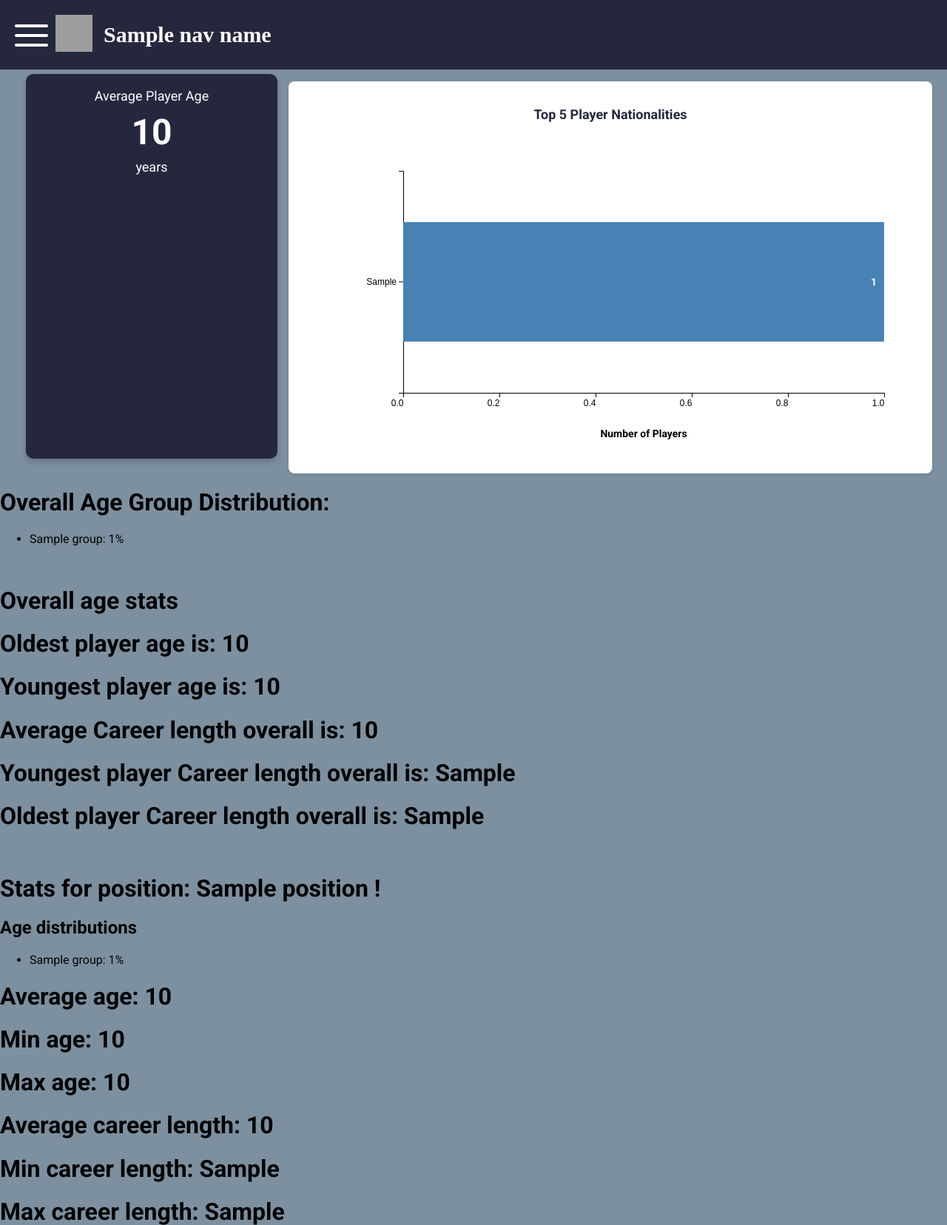
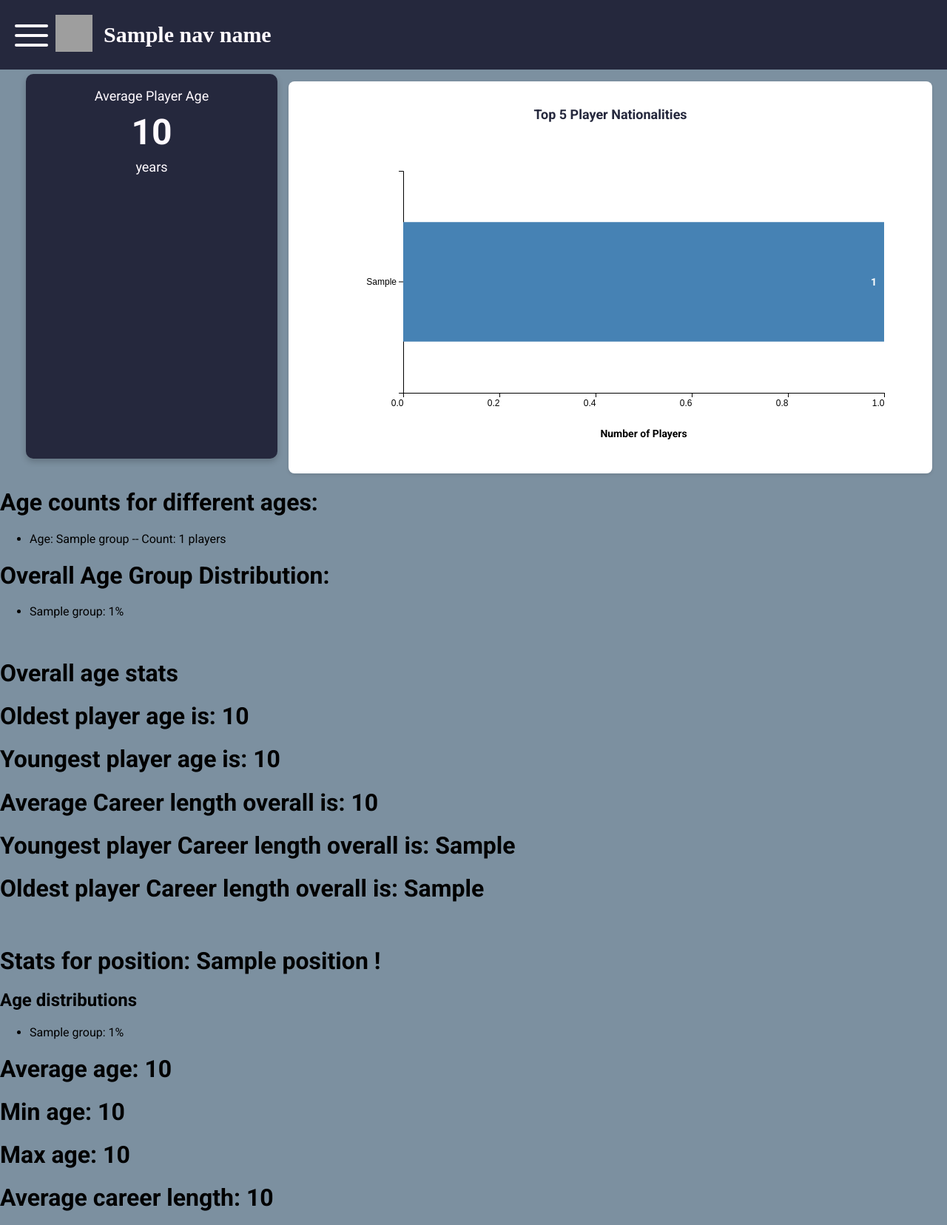
Before and after one commit to PredictBigDataProj/Predict-Athlete, a Python web app: template App/templates/league.html in a window 1280 px wide. Shown: the top 1656 px of the page at 74% size. Run offline with Jinja, Linux system fonts and the light colour scheme; the template is opened without the code that fills it: most values are stand-ins (such as "Sample title", 1, 10 or a date in 2020); some libraries are stand-ins or nearby versions; grey boxes are pictures that could not be loaded.

Commit message:
put age count for league players

```diff
--- a/App/templates/league.html
+++ b/App/templates/league.html
@@ -84,6 +84,13 @@
             </tbody>
         </table>
     </section>
+
+    <h1>Age counts for different ages:</h1>
+    <ul>
+        {% for group, count in age_counts.items() %}
+        <li>Age: {{ group }} -- Count: {{ count}} players</li>
+        {% endfor %}
+    </ul>
     <h1>Overall Age Group Distribution:</h1>
     <ul>
         {% for group, percent in age_groups.items() %}
```
Also changed, not shown: App/views/league.py (+3 -10 lines).
